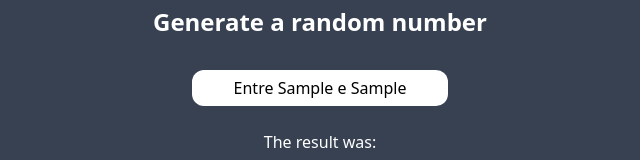
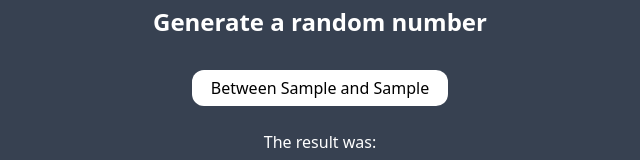
Before and after one commit to tomazcx/random-number, a React (Vite) app: page / in a window 1280 px wide. Both pictures are taken after typing "Sample", "Sample" into the empty fields and a click on the button "Generate number". Shown: the part 271-431 px from the top of the page, without its empty margins (320-960 px from the left). Built offline with nearby package versions, Linux system fonts and the light colour scheme.

Commit message:
Changed result text

```diff
--- a/src/components/Result.jsx
+++ b/src/components/Result.jsx
@@ -3,7 +3,7 @@
 export const Result = (props) => {
     return (
         <div className="flex flex-col items-center justify-center">
-            <p className="result w-64 my-6">Entre {props.numbers[0]} e {props.numbers[1]}</p>
+            <p className="result w-64 my-6">Between {props.numbers[0]} and {props.numbers[1]}</p>
             <p className="text-white">The result was:</p>
             <div className="result w-64 mt-6">{props.result}</div>
             <button onClick={props.againFun}>Try again</button>
```
